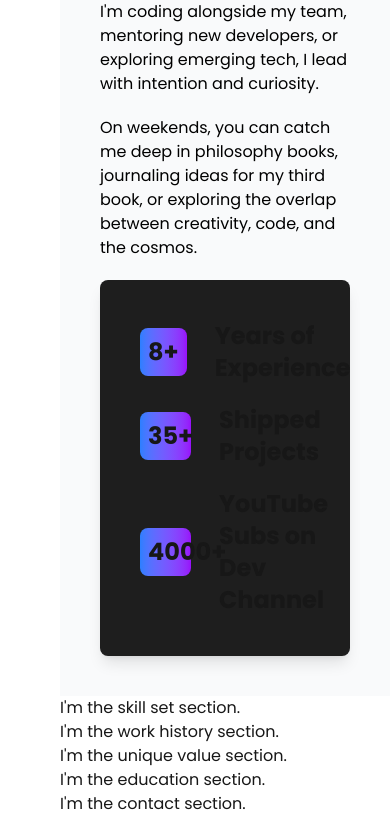
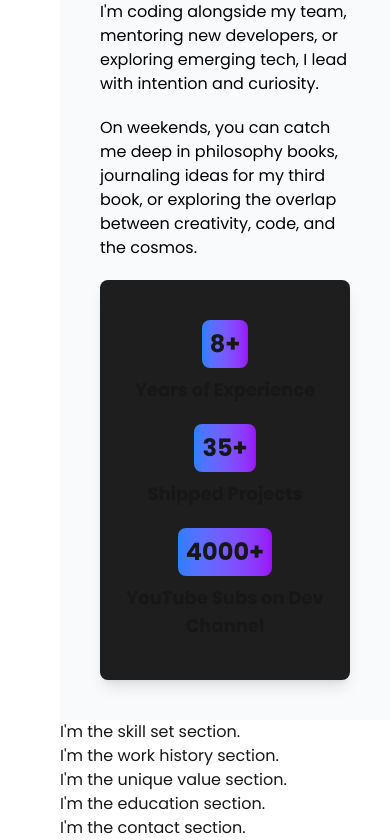
Before and after one commit to oauzenne/olivia-young-portfolio, a Next.js app: page / in a window 390 px wide. Shown: the part 1216-2056 px from the top of the page. Before the commit the page ends 2032 px from the top, so only its background shows below. Built offline with nearby package versions, Linux system fonts and the light colour scheme.

Commit message:
about me section responsive, up next: skill set section

```diff
--- a/src/components/sections/AboutMe.tsx
+++ b/src/components/sections/AboutMe.tsx
@@ -21,31 +21,31 @@ export default function AboutMe() {
             </p>
           </div>
           <div className="w-full md:w-[50%] mt-5 md:mt-0 rounded-lg md:ml-10 bg-[#1E1E1E] shadow-lg flex flex-col">
-            <div className="flex flex-row w-[100%] px-10 pt-10 items-center ">
-              <div className="w-[30%] text-2xl font-bold bg-gradient-to-r from-blue-500 to-purple-600 text-center mr-2 rounded-lg p-2">
+            <div className="flex flex-col md:flex-row w-[100%] px-5 md:px-10 pt-10 items-center ">
+              <div className="w-fit text-2xl font-bold bg-gradient-to-r from-blue-500 to-purple-600 text-center md:mr-2 rounded-lg p-2">
                 8+
               </div>
-              <div className="w-[70%] ml-5 text-2xl font-bold">
+              <div className="w-fit md:ml-5 text-lg md:text-2xl md:pt-0 pt-2 font-bold text-center md:text-left">
                 Years of Experience
               </div>
             </div>
 
             <div
-              className="flex flex-row w-[100%] px-10 pt-5
+              className="flex flex-col md:flex-row w-[100%] px-5 md:px-10 pt-5
             items-center">
-              <div className="w-[30%] text-2xl font-bold bg-gradient-to-r from-blue-500 to-purple-600 text-center mr-2 rounded-lg p-2">
+              <div className="w-fit text-2xl font-bold bg-gradient-to-r from-blue-500 to-purple-600 text-center md:mr-2 rounded-lg p-2">
                 35+
               </div>
-              <div className="w-[70%] ml-5 text-2xl font-bold">
+              <div className="w-fit md:ml-5 text-lg md:text-2xl md:pt-0 pt-2 font-bold text-center md:text-left">
                 Shipped Projects
               </div>
             </div>
 
-            <div className="flex flex-row w-[100%] px-10 pt-5 pb-10 items-center">
-              <div className="w-[30%] text-2xl font-bold bg-gradient-to-r from-blue-500 to-purple-600 text-center mr-2 rounded-lg p-2">
+            <div className="flex flex-col md:flex-row w-[100%] px-5 md:px-10 pt-5 pb-10 items-center">
+              <div className="w-fit text-2xl font-bold bg-gradient-to-r from-blue-500 to-purple-600 text-center md:mr-2 rounded-lg p-2">
                 4000+
               </div>
-              <div className="w-[70%] ml-5 text-2xl font-bold">
+              <div className="w-fit md:ml-5 text-lg md:text-2xl md:pt-0 pt-2 font-bold text-center md:text-left">
                 YouTube Subs on Dev Channel
               </div>
             </div>
```
